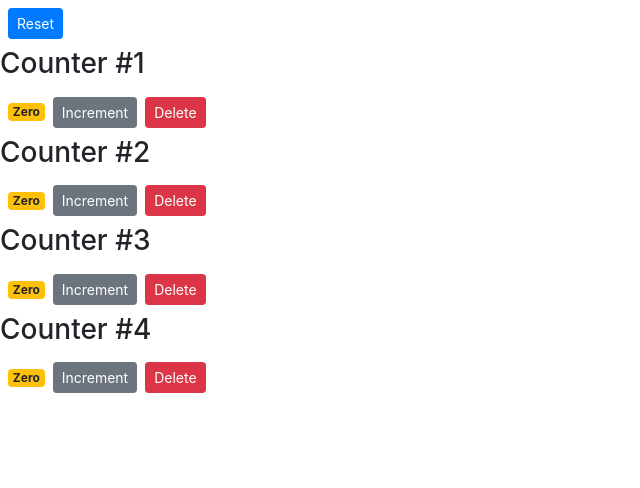
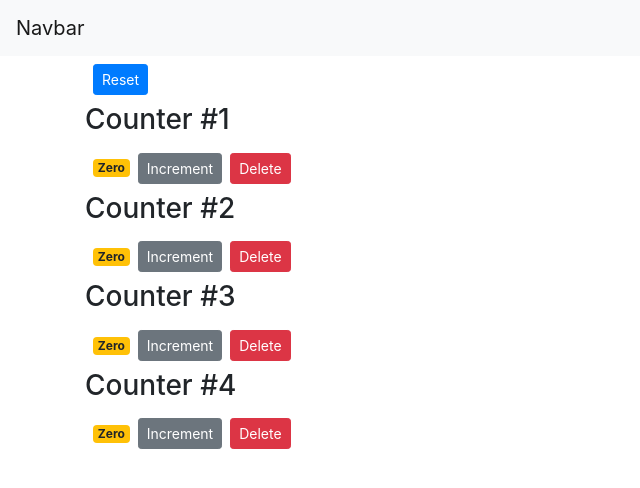
Before and after one commit to asinggih/Learn-React, a React (Create React App) app in the folder counter-app/: page / in a window 1280 px wide. Shown: the top 488 px of the page, without its empty margins (0-640 px from the left). Built offline with nearby package versions, Linux system fonts and the light colour scheme.

Commit message:
Multiple components in sync

```diff
--- a/counter-app/src/App.js
+++ b/counter-app/src/App.js
@@ -1,28 +1,21 @@
-import React, { Component } from 'react';
-import logo from './logo.svg';
-import './App.css';
+import React, { Component } from "react";
+import Navbar from "./components/navbar";
+import Counters from "./components/counters";
+import "./App.css";
 
+// Put all of the necessary components inside our
+// App component
 class App extends Component {
-  render() {
-    return (
-      <div className="App">
-        <header className="App-header">
-          <img src={logo} className="App-logo" alt="logo" />
-          <p>
-            Edit <code>src/App.js</code> and save to reload.
-          </p>
-          <a
-            className="App-link"
-            href="https://reactjs.org"
-            target="_blank"
-            rel="noopener noreferrer"
-          >
-            Learn React
-          </a>
-        </header>
-      </div>
-    );
-  }
+	render() {
+		return (
+			<React.Fragment>
+				<Navbar />
+				<main className="container">
+					<Counters />
+				</main>
+			</React.Fragment>
+		);
+	}
 }
 
 export default App;
--- /dev/null
+++ b/counter-app/src/components/navbar.jsx
@@ -0,0 +1,15 @@
+import React, { Component } from "react";
+
+class Navbar extends Component {
+	render() {
+		return (
+			<nav className="navbar navbar-light bg-light">
+				<a className="navbar-brand" href="#">
+					Navbar
+				</a>
+			</nav>
+		);
+	}
+}
+
+export default Navbar;
```
Also changed, not shown: counter-app/src/index.js (+8 -9 lines), counter-app/src/components/counters.jsx (indentation only).
